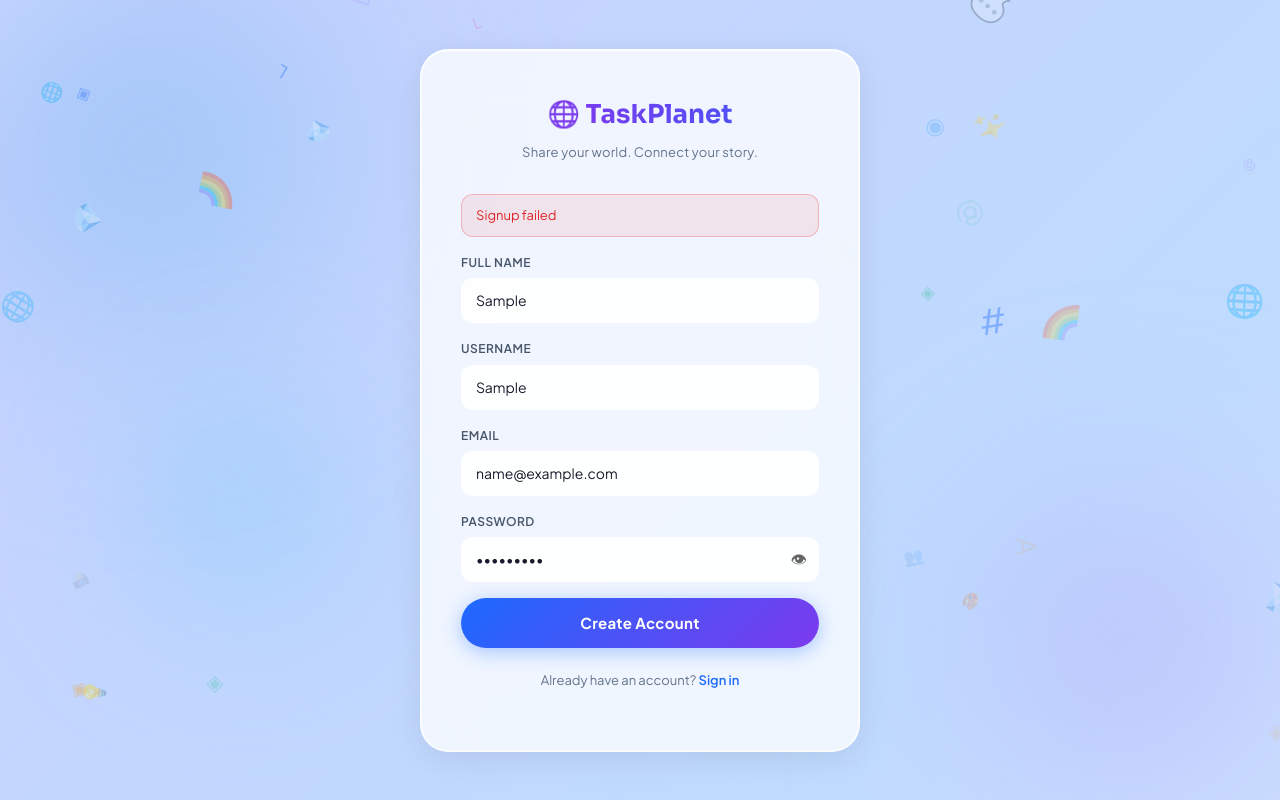
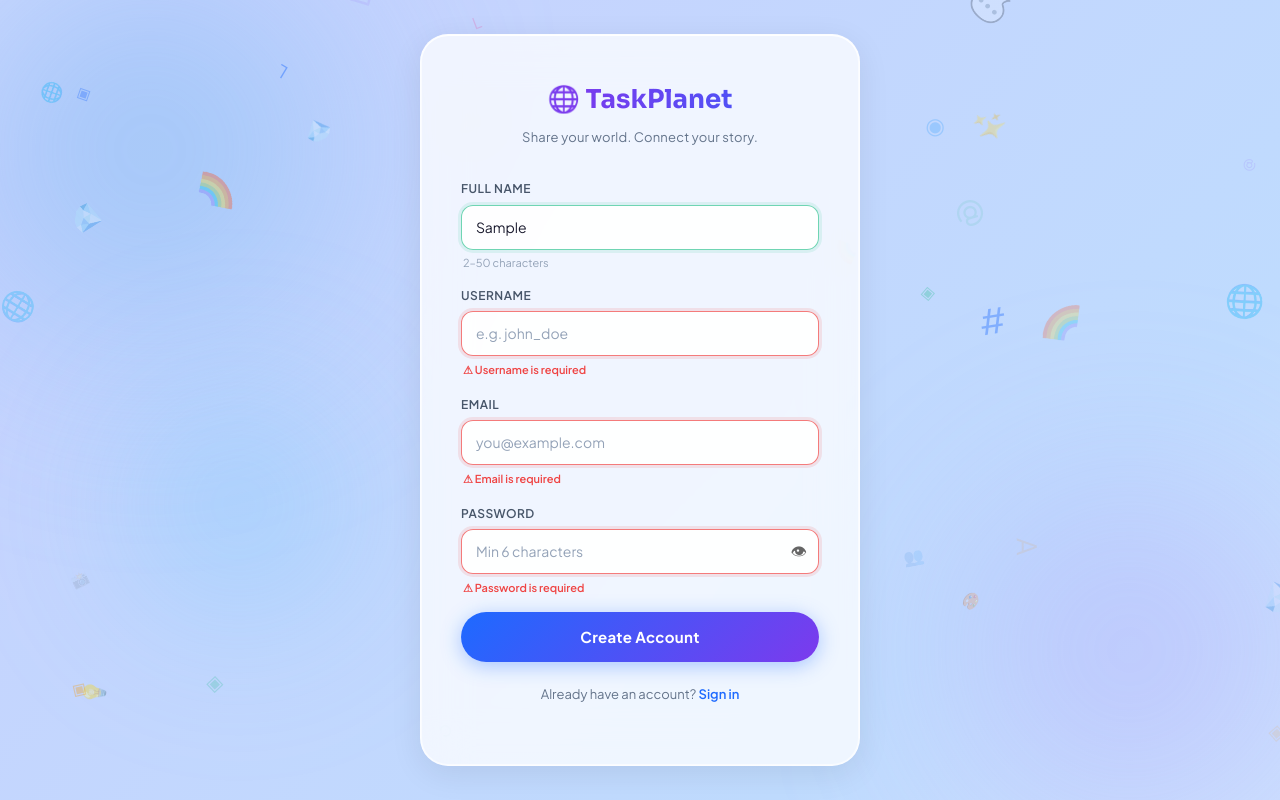
Before and after one commit to Vedant294/Social-media-Taskplanet, a React (Vite) app in the folder frontend/: page /signup in a window 1280 px wide. Both pictures are taken after typing "Sample", "Sample", "name@example.com", "Sample123" into the empty fields and a click on the button "Create Account". Built offline with nearby package versions, Linux system fonts and the light colour scheme; no server answers.

Commit message:
feat: inline validation hints on signup and login

```diff
--- a/frontend/src/pages/Login.jsx
+++ b/frontend/src/pages/Login.jsx
@@ -11,13 +11,47 @@ export default function Login() {
   const [form, setForm] = useState({ email: '', password: '' });
   const [showPassword, setShowPassword] = useState(false);
   const [error, setError] = useState('');
+  const [fieldErrors, setFieldErrors] = useState({});
   const [loading, setLoading] = useState(false);
 
-  const handleChange = e => setForm(f => ({ ...f, [e.target.name]: e.target.value }));
+  const validate = (name, value) => {
+    switch (name) {
+      case 'email':
+        if (!value.trim()) return 'Email is required';
+        if (!/^\S+@\S+\.\S+$/.test(value)) return 'Enter a valid email address';
+        return '';
+      case 'password':
+        if (!value) return 'Password is required';
+        if (value.length < 6) return 'Password must be at least 6 characters';
+        return '';
+      default: return '';
+    }
+  };
+
+  const handleChange = (e) => {
+    const { name, value } = e.target;
+    setForm(f => ({ ...f, [name]: value }));
+    setFieldErrors(prev => ({ ...prev, [name]: validate(name, value) }));
+    if (error) setError('');
+  };
+
+  const handleBlur = (e) => {
+    const { name, value } = e.target;
+    setFieldErrors(prev => ({ ...prev, [name]: validate(name, value) }));
+  };
 
   const handleSubmit = async (e) => {
     e.preventDefault();
     setError('');
+
+    const errors = {};
+    Object.keys(form).forEach(key => {
+      const err = validate(key, form[key]);
+      if (err) errors[key] = err;
+    });
+    setFieldErrors(errors);
+    if (Object.keys(errors).length > 0) return;
+
     setLoading(true);
     try {
       const { data } = await api.post('/auth/login', form);
@@ -25,7 +59,7 @@ export default function Login() {
       toast.success('Welcome back! 👋');
       navigate('/feed');
     } catch (err) {
-      setError(err.response?.data?.message || 'Login failed');
+      setError(err.response?.data?.message || 'Login failed. Please try again.');
     } finally {
       setLoading(false);
     }
@@ -39,20 +73,22 @@ export default function Login() {
         <div className="auth-brand">🌐 TaskPlanet</div>
         <p className="auth-tagline">Share your world. Connect your story.</p>
 
-        {error && <div className="auth-error">{error}</div>}
+        {error && <div className="auth-error">⚠ {error}</div>}
 
-        <form onSubmit={handleSubmit}>
+        <form onSubmit={handleSubmit} noValidate>
           <div className="form-group">
             <label>Email</label>
             <input
               type="email"
               name="email"
-              className="form-control"
+              className={`form-control ${fieldErrors.email ? 'input-error' : form.email && !fieldErrors.email ? 'input-success' : ''}`}
               placeholder="you@example.com"
               value={form.email}
               onChange={handleChange}
-              required
+              onBlur={handleBlur}
+              autoComplete="email"
             />
+            {fieldErrors.email && <p className="field-error">⚠ {fieldErrors.email}</p>}
           </div>
 
           <div className="form-group">
@@ -61,20 +97,18 @@ export default function Login() {
               <input
                 type={showPassword ? 'text' : 'password'}
                 name="password"
-                className="form-control"
-                placeholder="Your password"
+                className={`form-control ${fieldErrors.password ? 'input-error' : form.password && !fieldErrors.password ? 'input-success' : ''}`}
+                placeholder="Your password (min 6 chars)"
                 value={form.password}
                 onChange={handleChange}
-                required
+                onBlur={handleBlur}
+                autoComplete="current-password"
               />
-              <button
-                type="button"
-                className="password-toggle"
-                onClick={() => setShowPassword(s => !s)}
-              >
+              <button type="button" className="password-toggle" onClick={() => setShowPassword(s => !s)}>
                 {showPassword ? '🙈' : '👁'}
               </button>
             </div>
+            {fieldErrors.password && <p className="field-error">⚠ {fieldErrors.password}</p>}
           </div>
 
           <button type="submit" className="btn-auth" disabled={loading}>
--- a/frontend/src/pages/Signup.jsx
+++ b/frontend/src/pages/Signup.jsx
@@ -11,25 +11,102 @@ export default function Signup() {
   const [form, setForm] = useState({ name: '', username: '', email: '', password: '' });
   const [showPassword, setShowPassword] = useState(false);
   const [error, setError] = useState('');
+  const [fieldErrors, setFieldErrors] = useState({});
   const [loading, setLoading] = useState(false);
 
-  const handleChange = e => setForm(f => ({ ...f, [e.target.name]: e.target.value }));
+  const validate = (name, value) => {
+    switch (name) {
+      case 'name':
+        if (!value.trim()) return 'Name is required';
+        if (value.trim().length < 2) return 'At least 2 characters';
+        if (value.trim().length > 50) return 'Max 50 characters';
+        return '';
+      case 'username':
+        if (!value.trim()) return 'Username is required';
+        if (!/^[a-z0-9_]{3,20}$/.test(value.toLowerCase().trim()))
+          return '3–20 chars, only letters, numbers, underscore (no spaces)';
+        return '';
+      case 'email':
+        if (!value.trim()) return 'Email is required';
+        if (!/^\S+@\S+\.\S+$/.test(value)) return 'Enter a valid email address';
+        return '';
+      case 'password':
+        if (!value) return 'Password is required';
+        if (value.length < 6) return 'At least 6 characters';
+        return '';
+      default: return '';
+    }
+  };
+
+  const handleChange = (e) => {
+    const { name, value } = e.target;
+    setForm(f => ({ ...f, [name]: value }));
+    // Clear field error on change
+    const err = validate(name, value);
+    setFieldErrors(prev => ({ ...prev, [name]: err }));
+  };
+
+  const handleBlur = (e) => {
+    const { name, value } = e.target;
+    const err = validate(name, value);
+    setFieldErrors(prev => ({ ...prev, [name]: err }));
+  };
 
   const handleSubmit = async (e) => {
     e.preventDefault();
     setError('');
+
+    // Validate all fields
+    const errors = {};
+    Object.keys(form).forEach(key => {
+      const err = validate(key, form[key]);
+      if (err) errors[key] = err;
+    });
+    setFieldErrors(errors);
+    if (Object.keys(errors).length > 0) return;
+
     setLoading(true);
     try {
-      const { data } = await api.post('/auth/signup', form);
+      const { data } = await api.post('/auth/signup', {
+        ...form,
+        username: form.username.toLowerCase().trim(),
+      });
       login(data);
-      toast.success('Welcome to SocialSphere! 🎉');
+      toast.success('Welcome to TaskPlanet! 🎉');
       navigate('/feed');
     } catch (err) {
-      setError(err.response?.data?.message || 'Signup failed');
+      setError(err.response?.data?.message || 'Signup failed. Please try again.');
     } finally {
       setLoading(false);
     }
   };
+
+  const Field = ({ label, name, type = 'text', placeholder, hint }) => (
+    <div className="form-group">
+      <label>{label}</label>
+      <div className={type === 'password' ? 'password-wrapper' : ''}>
+        <input
+          type={type === 'password' ? (showPassword ? 'text' : 'password') : type}
+          name={name}
+          className={`form-control ${fieldErrors[name] ? 'input-error' : form[name] && !fieldErrors[name] ? 'input-success' : ''}`}
+          placeholder={placeholder}
+          value={form[name]}
+          onChange={handleChange}
+          onBlur={handleBlur}
+          autoComplete={name}
+        />
+        {type === 'password' && (
+          <button type="button" className="password-toggle" onClick={() => setShowPassword(s => !s)}>
+            {showPassword ? '🙈' : '👁'}
+          </button>
+        )}
+      </div>
+      {fieldErrors[name]
+        ? <p className="field-error">⚠ {fieldErrors[name]}</p>
+        : hint && <p className="field-hint">{hint}</p>
+      }
+    </div>
+  );
 
   return (
     <div className="auth-page">
@@ -39,69 +116,35 @@ export default function Signup() {
         <div className="auth-brand">🌐 TaskPlanet</div>
         <p className="auth-tagline">Share your world. Connect your story.</p>
 
-        {error && <div className="auth-error">{error}</div>}
+        {error && <div className="auth-error">⚠ {error}</div>}
 
-        <form onSubmit={handleSubmit}>
-          <div className="form-group">
-            <label>Full Name</label>
-            <input
-              type="text"
+        <form onSubmit={handleSubmit} noValidate>
+          <Field
+            label="Full Name"
             name="name"
-              className="form-control"
             placeholder="Your full name"
-              value={form.name}
-              onChange={handleChange}
-              required
+            hint="2–50 characters"
           />
-          </div>
-
-          <div className="form-group">
-            <label>Username</label>
-            <input
-              type="text"
+          <Field
+            label="Username"
             name="username"
-              className="form-control"
             placeholder="e.g. john_doe"
-              value={form.username}
-              onChange={handleChange}
-              required
+            hint="3–20 chars · letters, numbers, underscore only · no spaces"
           />
-          </div>
-
-          <div className="form-group">
-            <label>Email</label>
-            <input
+          <Field
+            label="Email"
+            name="email"
             type="email"
-              name="email"
-              className="form-control"
             placeholder="you@example.com"
-              value={form.email}
-              onChange={handleChange}
-              required
+            hint="Enter a valid email address"
           />
-          </div>
-
-          <div className="form-group">
-            <label>Password</label>
-            <div className="password-wrapper">
-              <input
-                type={showPassword ? 'text' : 'password'}
+          <Field
+            label="Password"
             name="password"
-                className="form-control"
+            type="password"
             placeholder="Min 6 characters"
-                value={form.password}
-                onChange={handleChange}
-                required
+            hint="At least 6 characters"
           />
-              <button
-                type="button"
-                className="password-toggle"
-                onClick={() => setShowPassword(s => !s)}
-              >
-                {showPassword ? '🙈' : '👁'}
-              </button>
-            </div>
-          </div>
 
           <button type="submit" className="btn-auth" disabled={loading}>
             {loading ? <span className="spinner-border spinner-border-sm me-2" /> : null}
--- a/frontend/src/styles/auth.css
+++ b/frontend/src/styles/auth.css
@@ -270,3 +270,30 @@
   .auth-card { padding: 28px 20px; border-radius: 20px; }
   .auth-brand { font-size: 22px; }
 }
+
+/* ===== FIELD HINTS & VALIDATION ===== */
+.field-hint {
+  font-size: 11px;
+  color: #94a3b8;
+  margin-top: 5px;
+  padding-left: 2px;
+  line-height: 1.4;
+}
+
+.field-error {
+  font-size: 11px;
+  color: #ef4444;
+  margin-top: 5px;
+  padding-left: 2px;
+  font-weight: 600;
+}
+
+.auth-page .form-control.input-error {
+  border-color: rgba(239,68,68,0.7) !important;
+  box-shadow: 0 0 0 3px rgba(239,68,68,0.12) !important;
+}
+
+.auth-page .form-control.input-success {
+  border-color: rgba(16,185,129,0.6) !important;
+  box-shadow: 0 0 0 3px rgba(16,185,129,0.1) !important;
+}
```
Also changed, not shown: 1 other file (tests, documents, lock files or other folders). Lines whose indentation alone changed are shown as unchanged.
